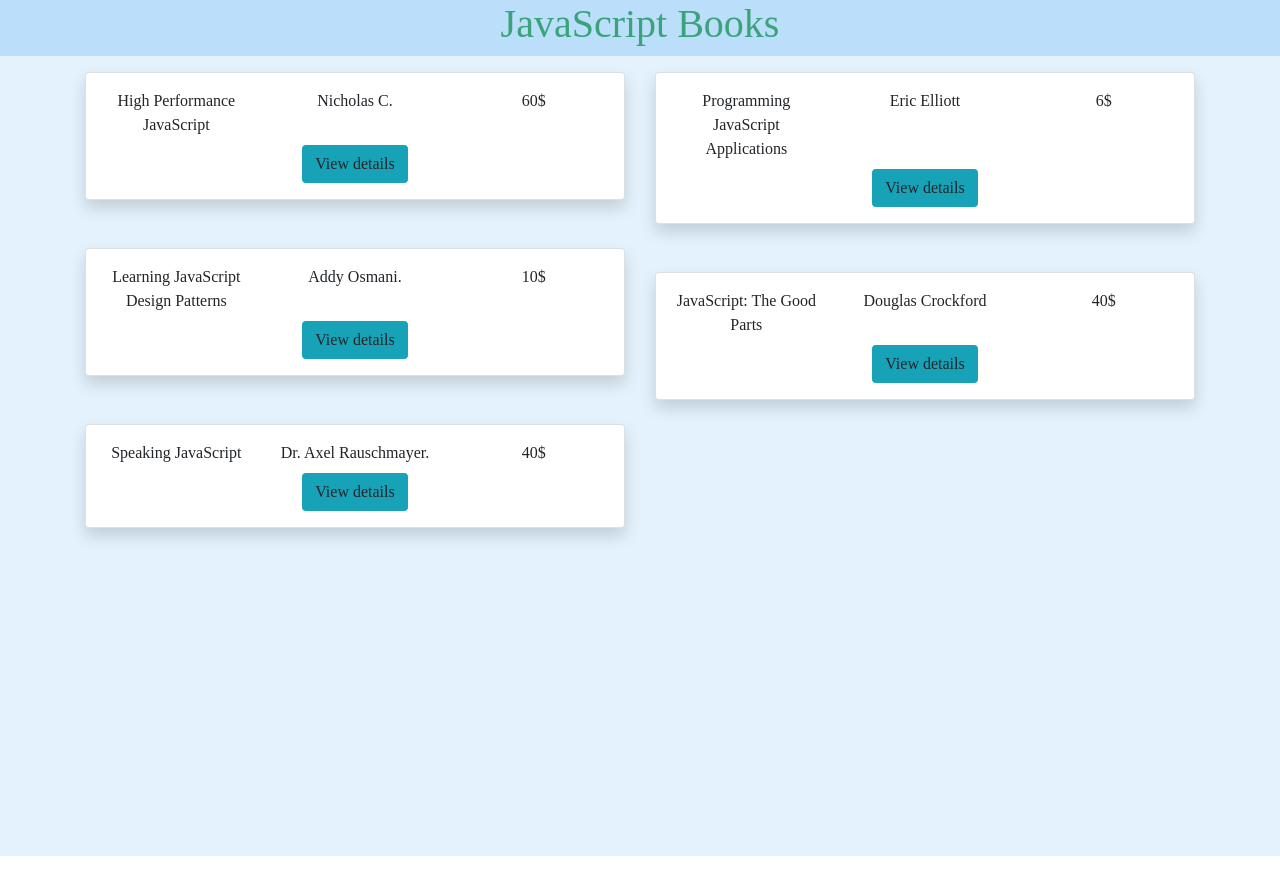
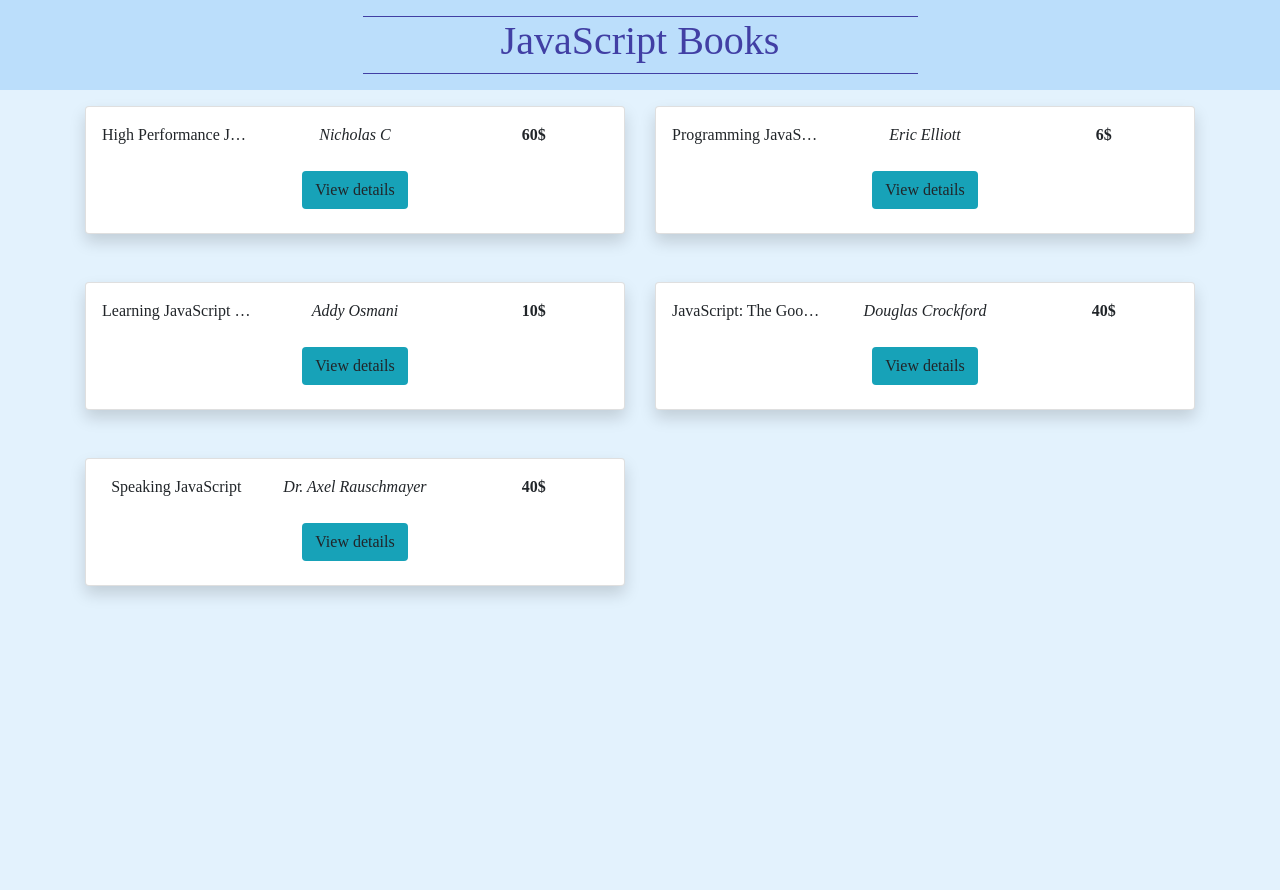
Before and after one commit to MancerBr/task3-bootstrap, a website built with webpack: page src/index.html in a window 1280 px wide. Before the commit the page ends 856 px from the top, so only its background shows below. Built offline with nearby package versions, Linux system fonts and the light colour scheme.

Commit message:
several styles added

```diff
--- a/src/index.html
+++ b/src/index.html
@@ -12,7 +12,9 @@
     <header class="header-books">
         <div class="container">
             <div class="row text-center">
-                <h1 class="col header-books__h1">JavaScript Books</h1>
+                <div class="col">
+                    <h1 class="header-books__h1 mb-3 mt-3 pb-2 w-50 d-inline-block">JavaScript Books</h1>
+                </div>
             </div>
         </div>
     </header>
@@ -23,12 +25,12 @@
                     <ul class="list-group">
                         <li class="list-group-item shadow p-3 mb-5 bg-white rounded">
                             <div class="row text-center">
-                                <div class="col-4 book">High Performance JavaScript</div>
-                                <div class="col-4">Nicholas C.</div>
-                                <div class="col-4">60$</div>
+                                <div class="col-4 book text-truncate" data-toggle="tooltip" title="High Performance JavaScript">High Performance JavaScript</div>
+                                <div class="col-4 font-italic">Nicholas C</div>
+                                <div class="col-4 font-weight-bold">60$</div>
                             </div>
                             <div class="row">
-                                <div class="col d-flex justify-content-center mt-2">
+                                <div class="col d-flex justify-content-center mt-4 mb-2">
                                     <button type="button" class="btn bg-info btn-md" data-name="book1" data-toggle="modal" data-target="#viewDetails" data-whatever="./img/book1.jpg">
                                         View details
                                     </button>
@@ -52,12 +54,12 @@
                     <ul class="list-group">
                         <li class="list-group-item shadow p-3 mb-5 bg-white rounded">
                             <div class="row text-center">
-                                <div class="col-4 book">Learning JavaScript Design Patterns</div>
-                                <div class="col-4">Addy Osmani.</div>
-                                <div class="col-4">10$</div>
+                                <div class="col-4 book text-truncate" data-toggle="tooltip" title="Learning JavaScript Design Patterns">Learning JavaScript Design Patterns</div>
+                                <div class="col-4 font-italic">Addy Osmani</div>
+                                <div class="col-4 font-weight-bold">10$</div>
                             </div>
                             <div class="row">
-                                <div class="col d-flex justify-content-center mt-2">
+                                <div class="col d-flex justify-content-center mt-4 mb-2">
                                     <button type="button" class="btn bg-info btn-md" data-name="book2" data-toggle="modal" data-target="#viewDetails" data-whatever="./img/book2.jpg">
                                         View details
                                     </button>
@@ -74,12 +76,12 @@
                     <ul class="list-group">
                         <li class="list-group-item shadow p-3 mb-5 bg-white rounded">
                             <div class="row text-center">
-                                <div class="col-4 book">Speaking JavaScript</div>
-                                <div class="col-4">Dr. Axel Rauschmayer.</div>
-                                <div class="col-4">40$</div>
+                                <div class="col-4 book text-truncate" data-toggle="tooltip" title="Speaking JavaScript">Speaking JavaScript</div>
+                                <div class="col-4 font-italic">Dr. Axel Rauschmayer</div>
+                                <div class="col-4 font-weight-bold">40$</div>
                             </div>
                             <div class="row">
-                                <div class="col d-flex justify-content-center mt-2">
+                                <div class="col d-flex justify-content-center mt-4 mb-2">
                                     <button type="button" class="btn bg-info btn-md" data-name="book3" data-toggle="modal" data-target="#viewDetails" data-whatever="./img/book3.jpg">
                                         View details
                                     </button>
@@ -125,12 +127,12 @@
                     <ul class="list-group">
                         <li class="list-group-item shadow p-3 mb-5 bg-white rounded">
                             <div class="row text-center">
-                                <div class="col-4 book">Programming JavaScript Applications</div>
-                                <div class="col-4">Eric Elliott</div>
-                                <div class="col-4">6$</div>
+                                <div class="col-4 book text-truncate" data-toggle="tooltip" title="Programming JavaScript Applications">Programming JavaScript Applications</div>
+                                <div class="col-4 font-italic">Eric Elliott</div>
+                                <div class="col-4 font-weight-bold">6$</div>
                             </div>
                             <div class="row">
-                                <div class="col d-flex justify-content-center mt-2">
+                                <div class="col d-flex justify-content-center mt-4 mb-2">
                                     <button type="button" class="btn bg-info btn-md" data-name="book4" data-toggle="modal" data-target="#viewDetails" data-whatever="./img/book4.jpg">
                                         View details
                                     </button>
@@ -165,12 +167,12 @@
                     <ul class="list-group">
                         <li class="list-group-item shadow p-3 mb-5 bg-white rounded">
                             <div class="row text-center">
-                                <div class="col-4 book">JavaScript: The Good Parts</div>
-                                <div class="col-4">Douglas Crockford</div>
-                                <div class="col-4">40$</div>
+                                <div class="col-4 book text-truncate" data-toggle="tooltip" title="JavaScript: The Good Parts">JavaScript: The Good Parts</div>
+                                <div class="col-4 font-italic">Douglas Crockford</div>
+                                <div class="col-4 font-weight-bold">40$</div>
                             </div>
                             <div class="row">
-                                <div class="col d-flex justify-content-center mt-2">
+                                <div class="col d-flex justify-content-center mt-4 mb-2">
                                     <button type="button" class="btn bg-info btn-md" data-name="book5" data-toggle="modal" data-target="#viewDetails" data-whatever="./img/book5.jpg">
                                         View details
                                     </button>
--- a/src/index.js
+++ b/src/index.js
@@ -1,3 +1,4 @@
 import 'bootstrap';
 import './scss/index.scss';
 import './js/modal';
+import './js/tooltip';
--- /dev/null
+++ b/src/js/tooltip.js
@@ -0,0 +1,6 @@
+import $ from 'jquery'
+$(function () {
+    $('[data-toggle="tooltip"]').tooltip({
+        placement: 'auto'
+    });
+});
--- a/src/scss/_main-books.scss
+++ b/src/scss/_main-books.scss
@@ -1,8 +1,12 @@
 .header-books {
     width: 100%;
     background-color: #BBDEFB;
-    color: #3BA379;
+    color: #413FA4;
     font-family: serif;
+    &__h1 {
+        border-top: 1px solid #413FA4;
+        border-bottom: 1px solid #413FA4;
+    }
 }
 .list-section {
     height: 100vh;
```
Also changed, not shown: dist/index.css, dist/index.html, dist/index.js, src/js/modal.js (line endings or trailing spaces).
